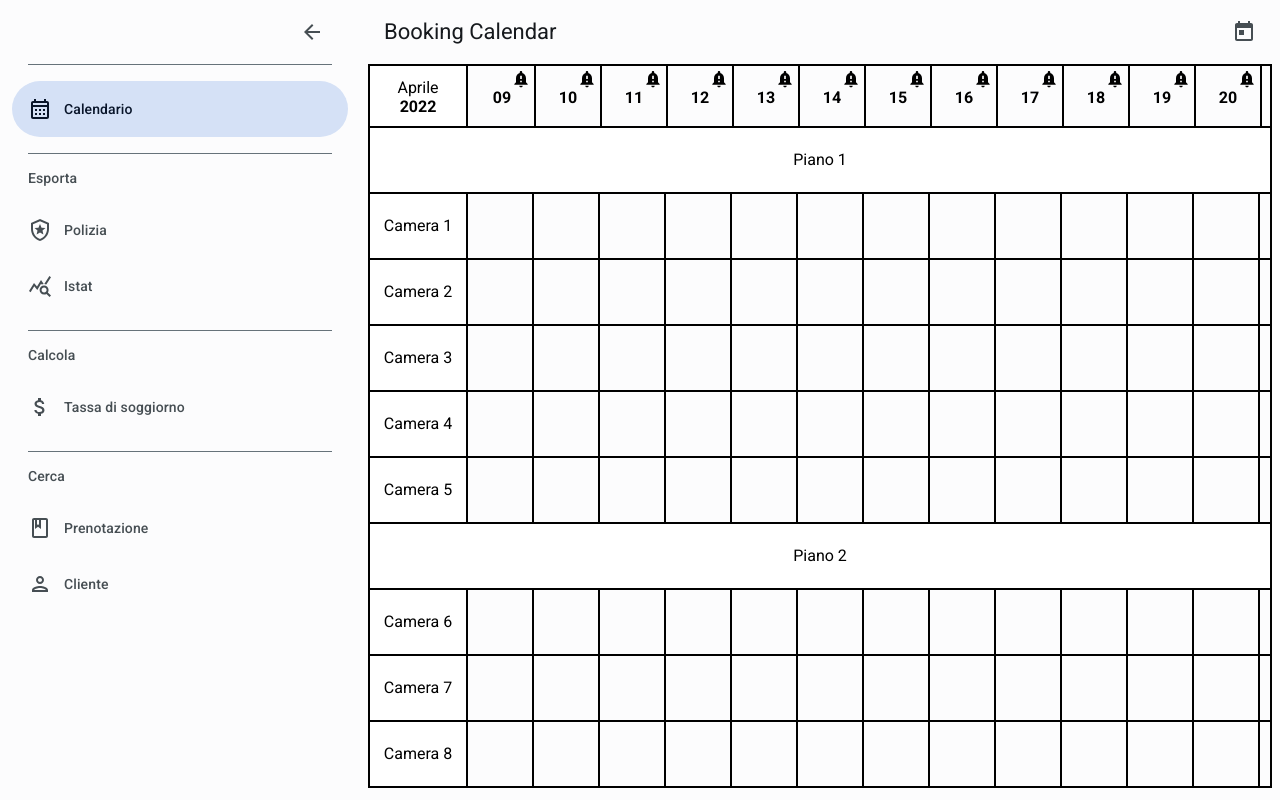
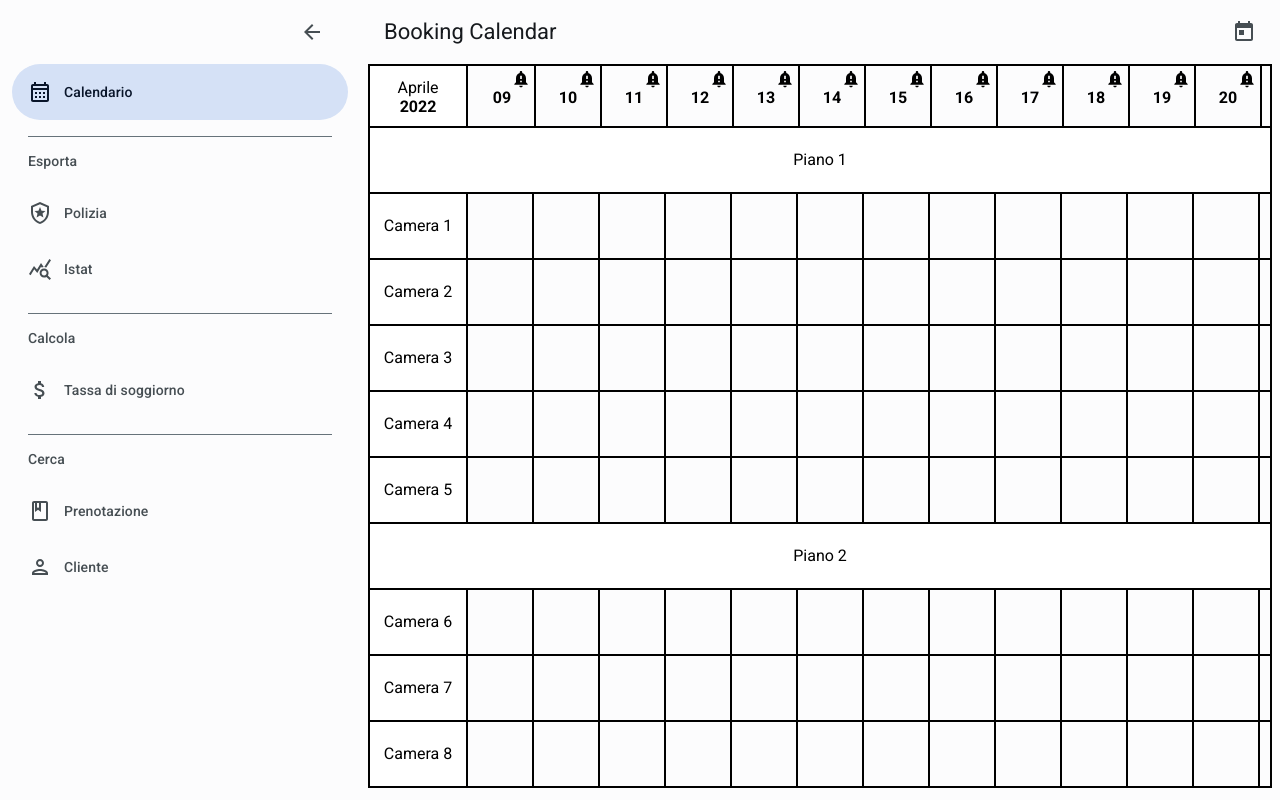
Before and after one commit to dropik/booking-calendar-app, a React app: page / in a window 1280 px wide. Both pictures are taken after a click on the button 36 px from the left and 32 px from the top of the page. Built offline with nearby package versions, Linux system fonts and the light colour scheme.

Commit message:
Removed divider for lists without subheader

```diff
--- a/src/components/Menu.tsx
+++ b/src/components/Menu.tsx
@@ -24,11 +24,13 @@ export default function Menu({ lists }: Props): JSX.Element {
     <>
       {lists.map((list) => (
         <React.Fragment key={list.subheader ? list.subheader : list.items.toString()}>
-          <M3Divider />
-          <List sx={{
-            paddingTop: !list.subheader ? "1rem" : undefined,
-            paddingBottom: "1rem"
-          }} subheader={<M3ListSubheader>{list.subheader ? list.subheader : ""}</M3ListSubheader>}>
+          {list.subheader ? <M3Divider /> : <></>}
+          <List
+            sx={{ paddingBottom: "1rem" }}
+            subheader={
+              <M3ListSubheader>{list.subheader ? list.subheader : ""}</M3ListSubheader>
+            }
+          >
             {list.items.map((item) => (
               <M3ListItemButton key={item.text} onClick={item.onClick} selected={item.selected}>
                 <M3ListItemIcon>{item.icon}</M3ListItemIcon>
```
